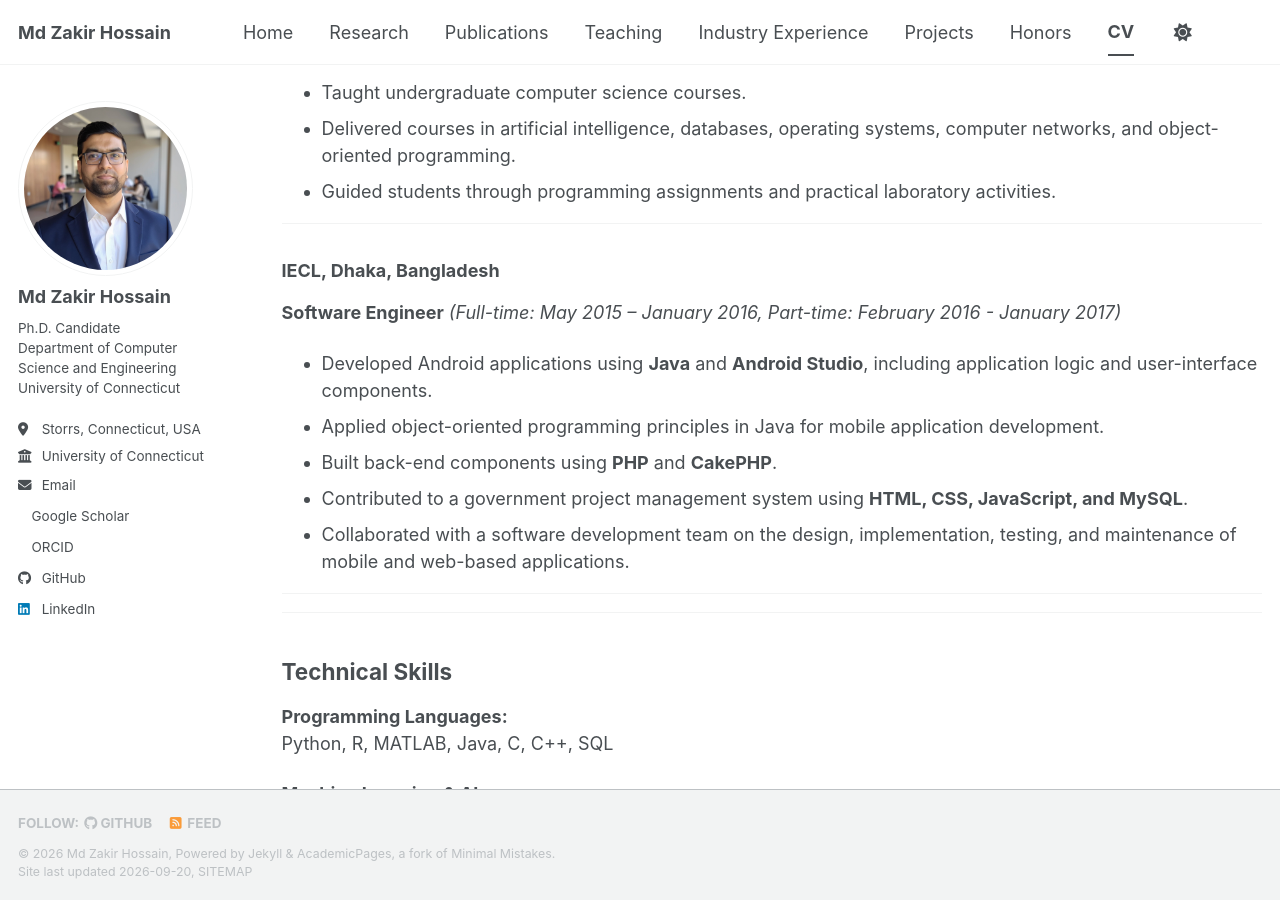
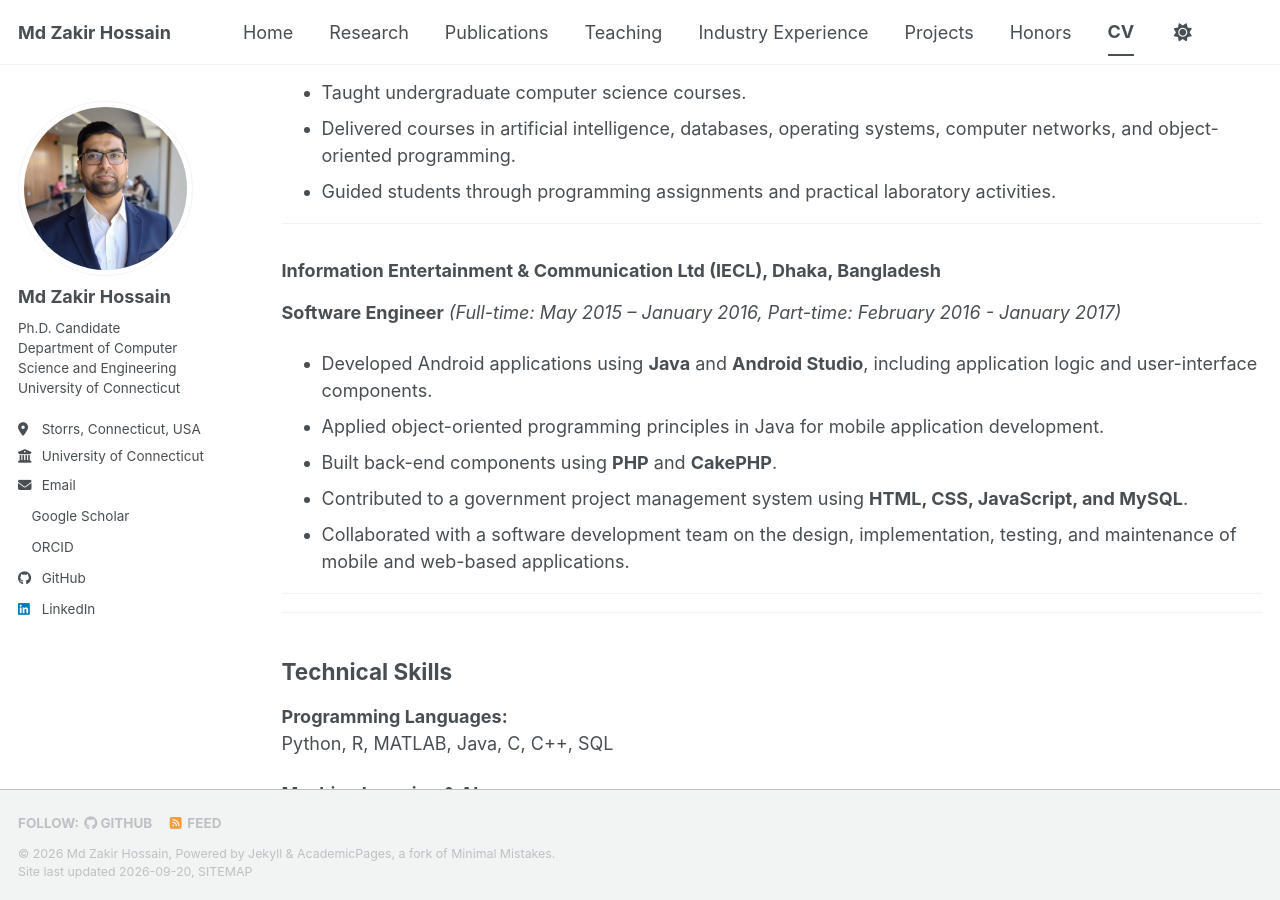
Before and after one commit to zakir-uconn/zakir-uconn.github.io, a Jekyll site: the page built from _pages/cv.md, in a window 1280 px wide and 900 px high, scrolled down 1995 px. Built offline with Jekyll 4.4.1, drawn with Linux system fonts in a browser that asks for light colours; a style sheet for code colours, icons or effects is not loaded.

Commit message:
Update company name in CV section

```diff
--- a/_pages/cv.md
+++ b/_pages/cv.md
@@ -85,7 +85,7 @@ Awarded the **University Gold Medal** and **Dean's Award** for outstanding acade
 
 ---
 
-### IECL, Dhaka, Bangladesh
+### Information Entertainment & Communication Ltd (IECL), Dhaka, Bangladesh
 
 **Software Engineer** *(Full-time: May 2015 – January 2016, Part-time: February 2016 - January 2017)*
 
```
